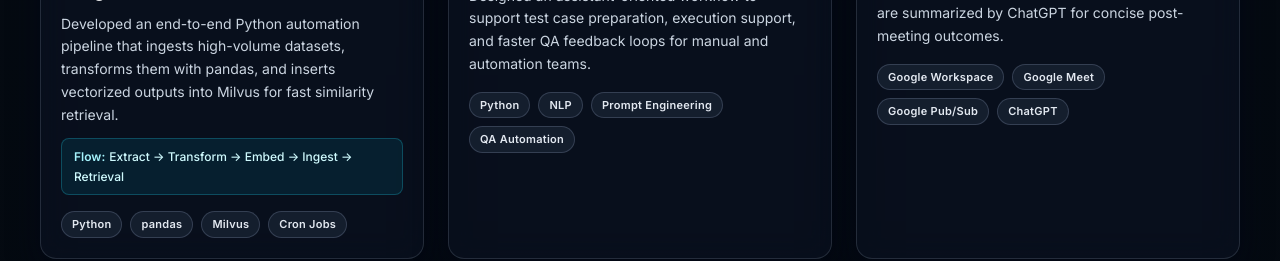
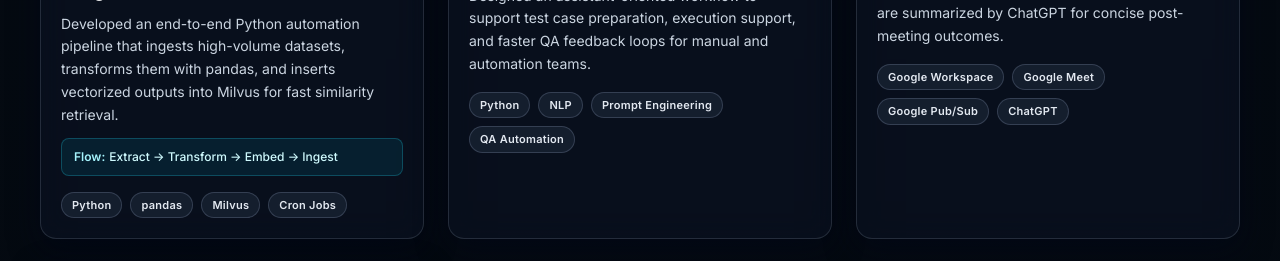
Before and after one commit to Lokeshwar-V/Lokeshwar-portfolio, a Next.js app: page / in a window 1280 px wide. Shown: the part 3420-3681 px from the top of the page. Built offline with nearby package versions, Linux system fonts and the light colour scheme; no server answers.

Commit message:
refactor: update pipeline stages and project flow for clarity

```diff
--- a/src/app/components/HeroSection.jsx
+++ b/src/app/components/HeroSection.jsx
@@ -12,7 +12,8 @@ const pipelineStages = [
   { label: "Embed", position: [0.55, 1.25, 0], color: "#0d9488" },
   { label: "Ingest", position: [1.85, 1.25, 0], color: "#0369a1" },
   { label: "Prompt", position: [1.85, -0.15, 0], color: "#0f766e" },
-  { label: "Retrieval", position: [0.35, -1.2, 0], color: "#0e7490" },
+  { label: "Tool Calling", sub: "invoke tools", position: [1.15, -0.85, 0], color: "#0ea5a4" },
+  { label: "Retrieval", position: [0.15, -1.35, 0], color: "#0e7490" },
 ];
 
 const pathPoints = pipelineStages.map((stage) => stage.position);
--- a/src/app/components/ProjectsSection.jsx
+++ b/src/app/components/ProjectsSection.jsx
@@ -55,7 +55,7 @@ const projectsData = [
     dateLabel: "Oct 2024 - Oct 2025",
     sortKey: 202410,
     organization: "Accenture, India",
-    flow: "Extract -> Transform -> Embed -> Ingest -> Retrieval",
+    flow: "Extract -> Transform -> Embed -> Ingest",
     tools: ["Python", "pandas", "Milvus", "Cron Jobs"],
     featured: true,
   },
```
